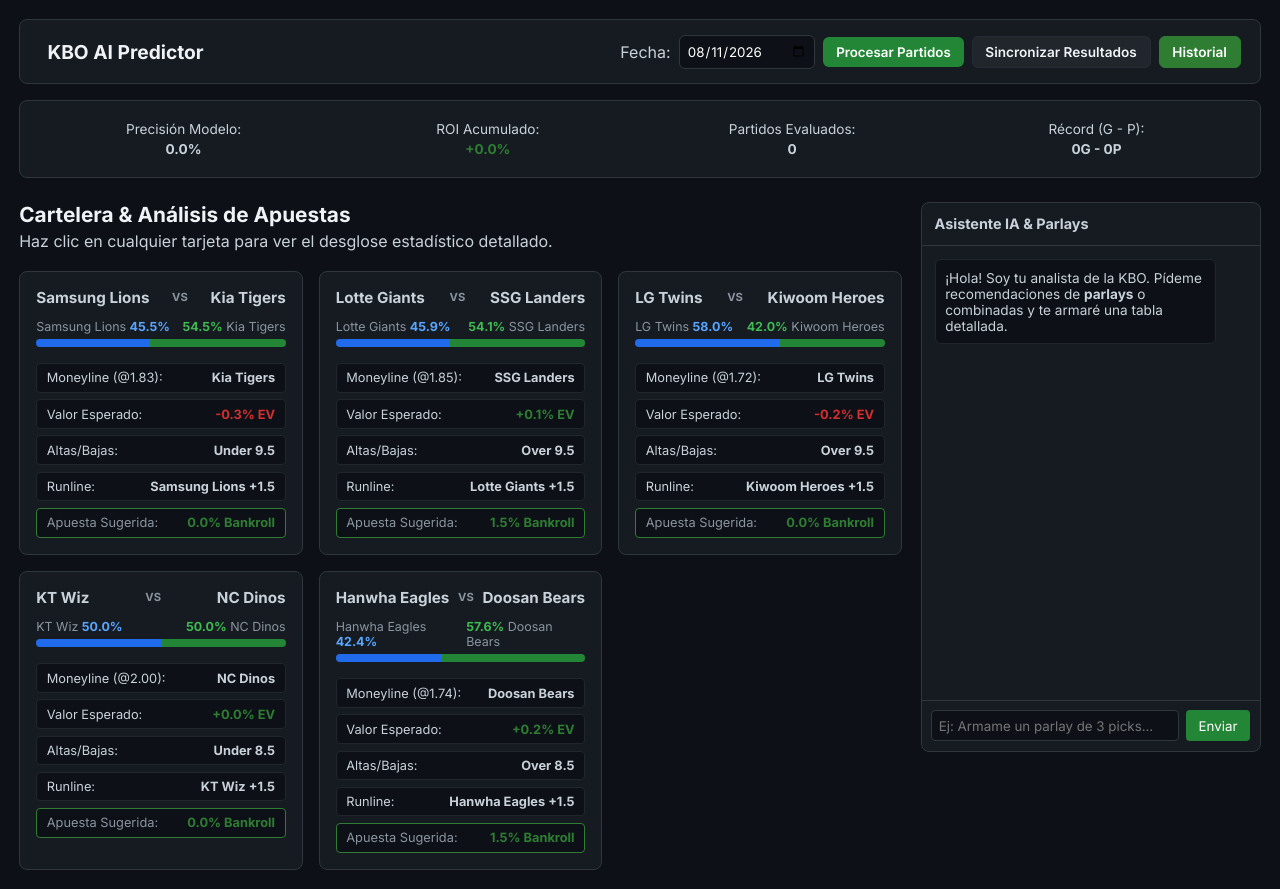
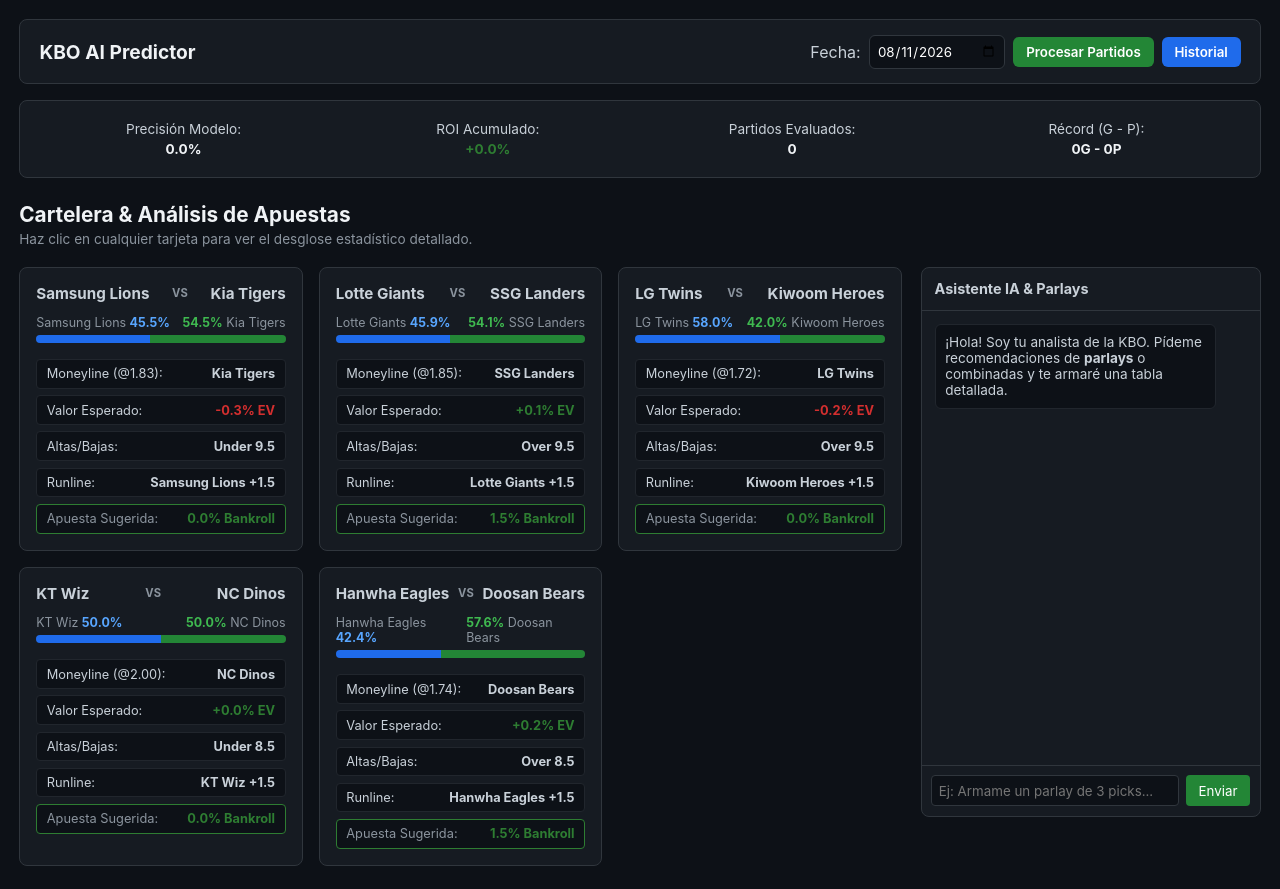
Before and after one commit to diegograciano2805-debug/Analisis-KBO, a Flask app: page / in a window 1280 px wide. After the commit the page ends 866 px from the top, so only its background shows below. Run offline with Flask 3, Linux system fonts and the light colour scheme; data that the repository does not hold is empty.

Commit message:
Flujo simplificado: Evaluacion e historial 100% automaticos

```diff
--- a/app.py
+++ b/app.py
@@ -1,16 +1,16 @@
 from flask import Flask, render_template, request, jsonify
 import os
+import hashlib
 import groq
 from scraper import fetch_live_kbo_data, fetch_kbo_final_scores
 from predict import generar_pronostico_partido
 
 app = Flask(__name__)
 
-# Configuración del cliente Groq API
 GROQ_API_KEY = os.environ.get("GROQ_API_KEY")
 client = groq.Groq(api_key=GROQ_API_KEY) if GROQ_API_KEY else None
 
-# Almacenamiento en memoria para el historial de resultados
+# Base de datos en memoria para el historial automático
 DATABASE_HISTORY = []
 
 @app.route("/")
@@ -25,7 +25,6 @@
     raw_matches = fetch_live_kbo_data(target_date)
 
     if not raw_matches:
-        # Partidos por defecto si el scraper no obtiene datos de la URL
         raw_matches = [
             {"equipo_visitante": "Samsung Lions", "equipo_local": "Kia Tigers", "abridor_visitante": "Won Tae-in", "abridor_local": "James Naile"},
             {"equipo_visitante": "Lotte Giants", "equipo_local": "SSG Landers", "abridor_visitante": "Charlie Barnes", "abridor_local": "Kim Kwang-hyun"},
@@ -34,58 +33,42 @@
             {"equipo_visitante": "Hanwha Eagles", "equipo_local": "Doosan Bears", "abridor_visitante": "Ryu Hyun-jin", "abridor_local": "Gwak Been"}
         ]
 
+    # Intentar obtener marcadores reales de la web
+    real_scores = fetch_kbo_final_scores(target_date)
+
     processed_matches = []
     for match in raw_matches:
         pronostico = generar_pronostico_partido(match)
+        partido_key = f"{pronostico['equipo_visitante']} vs {pronostico['equipo_local']}"
 
-        # Verificar si existe en el historial cargado
-        partido_key = f"{pronostico['equipo_visitante']} vs {pronostico['equipo_local']}"
-        hist_entry = next((item for item in DATABASE_HISTORY if item['partido'] == partido_key and item['fecha'] == target_date), None)
+        # 1. Verificar si existe marcador real en internet
+        if partido_key in real_scores:
+            score = real_scores[partido_key]
+            ganador_real = score["ganador_real"]
+            pronostico['estado'] = "GANADA" if ganador_real == pronostico['favorito_pronostico'] else "PERDIDA"
+            pronostico['resultado_carreras'] = f"{score['away_runs']} - {score['home_runs']}"
+        else:
+            # Si no hay marcador (fecha futura o partido no comenzado)
+            pronostico['estado'] = 'PENDIENTE'
+            pronostico['resultado_carreras'] = 'vs'
 
-        if hist_entry:
-            pronostico['estado'] = hist_entry['estado']
-            pronostico['resultado_carreras'] = hist_entry['resultado_carreras']
-        else:
-            pronostico['estado'] = 'PENDIENTE'
+        # 2. Registrar automáticamente en el historial si ya se resolvió
+        if pronostico['estado'] in ['GANADA', 'PERDIDA']:
+            existing = next((item for item in DATABASE_HISTORY if item['partido'] == partido_key and item['fecha'] == target_date), None)
+            if not existing:
+                DATABASE_HISTORY.append({
+                    "fecha": target_date,
+                    "partido": partido_key,
+                    "favorito_pronostico": pronostico["favorito_pronostico"],
+                    "momio_decimal": pronostico["momio_decimal"],
+                    "stake_sugerido": pronostico["stake_sugerido"],
+                    "resultado_carreras": pronostico["resultado_carreras"],
+                    "estado": pronostico["estado"]
+                })
 
         processed_matches.append(pronostico)
 
     return jsonify({"partidos": processed_matches})
-
-@app.route("/api/sync-results", methods=["POST"])
-def sync_results():
-    data = request.json or {}
-    target_date = data.get("fecha", "2026-08-11")
-
-    scores = fetch_kbo_final_scores(target_date)
-
-    for partido_key, score_info in scores.items():
-        existing = next((item for item in DATABASE_HISTORY if item['partido'] == partido_key and item['fecha'] == target_date), None)
-
-        # Determinar si el pronóstico acertó
-        away_team, home_team = partido_key.split(" vs ")
-        # Favorito según lógica del modelo
-        pronostico_sample = generar_pronostico_partido({"equipo_visitante": away_team, "equipo_local": home_team})
-        ganador_pronosticado = pronostico_sample["favorito_pronostico"]
-
-        estado = "GANADA" if score_info["ganador_real"] == ganador_pronosticado else "PERDIDA"
-        carreras_str = f"{score_info['away_runs']} - {score_info['home_runs']}"
-
-        if existing:
-            existing['estado'] = estado
-            existing['resultado_carreras'] = carreras_str
-        else:
-            DATABASE_HISTORY.append({
-                "fecha": target_date,
-                "partido": partido_key,
-                "favorito_pronostico": ganador_pronosticado,
-                "momio_decimal": pronostico_sample["momio_decimal"],
-                "stake_sugerido": pronostico_sample["stake_sugerido"],
-                "resultado_carreras": carreras_str,
-                "estado": estado
-            })
-
-    return jsonify({"status": "ok", "synced_count": len(scores)})
 
 @app.route("/api/metrics", methods=["GET"])
 def metrics_endpoint():
@@ -105,14 +88,12 @@
     perdidas = total - ganadas
     precision = round((ganadas / total) * 100, 1)
 
-    # Cálculo aproximado de ROI
     ganancia_unidades = (ganadas * 0.85) - perdidas
     roi = round((ganancia_unidades / total) * 100, 1)
-    roi_str = f"+{roi}%" if roi >= 0 else f"{roi}%"
 
     return jsonify({
         "precision": f"{precision}%",
-        "roi_promedio": roi_str,
+        "roi_promedio": f"+{roi}%" if roi >= 0 else f"{roi}%",
         "partidos_evaluados": total,
         "ganadas": ganadas,
         "perdidas": perdidas
@@ -128,21 +109,20 @@
     user_msg = data.get("message", "")
 
     if not client:
-        return jsonify({"response": "La API Key de Groq no está configurada en las variables de entorno."})
+        return jsonify({"response": "La API Key de Groq no está configurada."})
 
     try:
         response = client.chat.completions.create(
             model="llama-3.3-70b-versatile",
             messages=[
-                {"role": "system", "content": "Eres un analista experto en la KBO (Liga Coreana de Béisbol) y apuestas deportivas. Ofreces respuestas claras, estructuradas y recomendaciones de parlays bien argumentadas."},
+                {"role": "system", "content": "Eres un analista experto en la KBO (Liga Coreana de Béisbol). Ofreces análisis tácticos y recomendaciones de parlay claras."},
                 {"role": "user", "content": user_msg}
             ],
             temperature=0.4
         )
-        reply = response.choices[0].message.content
-        return jsonify({"response": reply})
+        return jsonify({"response": response.choices[0].message.content})
     except Exception as e:
-        return jsonify({"response": f"Error al procesar consulta con IA: {str(e)}"})
+        return jsonify({"response": f"Error en la consulta: {str(e)}"})
 
 if __name__ == "__main__":
     app.run(debug=True)
--- a/templates/index.html
+++ b/templates/index.html
@@ -5,30 +5,25 @@
     <meta name="viewport" content="width=device-width, initial-scale=1.0">
     <title>KBO AI Analytics & Betting Predictor</title>
     <link rel="stylesheet" href="{{ url_for('static', filename='style.css') }}">
-    <link href="https://fonts.googleapis.com/css2?family=Inter:wght@400;600;700;800&display=swap" rel="stylesheet">
     <script src="https://cdn.jsdelivr.net/npm/marked/marked.min.js"></script>
 </head>
 <body>
-
-    <header class="navbar">
+    <div class="navbar">
         <div class="logo">
-            <span class="logo-icon"></span>
             <h1>KBO AI Predictor</h1>
         </div>
         <div class="date-picker-wrapper">
             <label for="game-date">Fecha:</label>
             <input type="date" id="game-date" value="2026-08-11">
-            <button onclick="cargarPronosticos()" class="btn-primary">Procesar Partidos</button>
-            <button onclick="sincronizarResultados()" class="btn-secondary" style="background:#21262d; border:1px solid #262c36; color:#f0f3f6; padding:0.45rem 0.8rem; border-radius:6px; font-weight:600; font-size:0.85rem; cursor:pointer;">Sincronizar Resultados</button>
-            <button onclick="abrirHistorial()" class="btn-secondary" style="background:#2e7d32; border:1px solid #2e7d32; color:#ffffff; padding:0.45rem 0.8rem; border-radius:6px; font-weight:600; font-size:0.85rem; cursor:pointer;">Historial</button>
+            <button class="btn-primary" onclick="cargarPronosticos()">Procesar Partidos</button>
+            <button class="btn-primary" style="background:#1f6beb;" onclick="abrirHistorial()">Historial</button>
         </div>
-    </header>
+    </div>
 
-    <!-- Barra de Tracking de Rendimiento (ROI / Aciertos) -->
     <div class="stats-bar">
         <div class="stat-item">
             <span>Precisión Modelo:</span>
-            <strong id="stat-precision">0.0%</strong>
+            <strong id="stat-precision" style="color: #f0f3f6;">0.0%</strong>
         </div>
         <div class="stat-item">
             <span>ROI Acumulado:</span>
@@ -36,87 +31,75 @@
         </div>
         <div class="stat-item">
             <span>Partidos Evaluados:</span>
-            <strong id="stat-evaluados">0</strong>
+            <strong id="stat-evaluados" style="color: #f0f3f6;">0</strong>
         </div>
         <div class="stat-item">
             <span>Récord (G - P):</span>
-            <strong id="stat-record">0G - 0P</strong>
+            <strong id="stat-record" style="color: #f0f3f6;">0G - 0P</strong>
         </div>
     </div>
 
-    <main class="dashboard-layout">
-        <section class="main-content">
     <div class="dashboard-header">
         <h2>Cartelera & Análisis de Apuestas</h2>
-                <p>Haz clic en cualquier tarjeta para ver el desglose estadístico detallado.</p>
+        <p style="font-size: 0.85rem; color: #8b949e;">Haz clic en cualquier tarjeta para ver el desglose estadístico detallado.</p>
     </div>
 
-            <div id="loading" class="loading-spinner hidden">
-                <div class="spinner"></div>
-                <p>Calculando métricas y ejecutando simulación...</p>
+    <div class="dashboard-layout">
+        <div class="main-content">
+            <div id="loading" class="hidden" style="text-align: center; padding: 2rem;">
+                <p>Cargando datos de la KBO y ejecutando modelo predictivo...</p>
+            </div>
+            <div id="games-container" class="games-grid"></div>
         </div>
 
-            <div id="games-container" class="games-grid">
-                <!-- Tarjetas -->
-            </div>
-        </section>
-
-        <aside class="sidebar-chat">
         <div class="chat-panel">
-                <div class="chat-panel-header">
-                    <span>Asistente IA & Parlays</span>
-                </div>
-                <div id="chat-messages" class="chat-messages">
+            <div class="chat-panel-header">Asistente IA & Parlays</div>
+            <div class="chat-messages" id="chat-messages">
                 <div class="message bot-message">
                     ¡Hola! Soy tu analista de la KBO. Pídeme recomendaciones de <strong>parlays</strong> o combinadas y te armaré una tabla detallada.
                 </div>
             </div>
             <div class="chat-input-area">
                 <input type="text" id="chat-input" placeholder="Ej: Armame un parlay de 3 picks..." onkeypress="handleKeyPress(event)">
-                    <button onclick="sendMessage()" class="btn-send">Enviar</button>
-                </div>
-            </div>
-        </aside>
-    </main>
-
-    <!-- Modal Emergente de Desglose Estadístico -->
-    <div id="match-modal" class="modal-backdrop hidden" onclick="closeModal(event)">
-        <div class="modal-content" onclick="event.stopPropagation()">
-            <div class="modal-header">
-                <h3 id="modal-title">Desglose del Partido</h3>
-                <button onclick="closeModalDirect()" class="btn-close">&times;</button>
-            </div>
-            <div class="modal-body" id="modal-body">
-                <!-- Contenido dinámico -->
+                <button class="btn-send" onclick="sendMessage()">Enviar</button>
             </div>
         </div>
     </div>
 
-    <!-- Modal Emergente de Historial -->
+    <!-- Modal Historial -->
     <div id="history-modal" class="modal-backdrop hidden" onclick="cerrarHistorialModal(event)">
-        <div class="modal-content" style="max-width: 800px; width: 95%;" onclick="event.stopPropagation()">
+        <div class="modal-content" style="max-width: 750px;">
             <div class="modal-header">
-                <h3>Historial Completo de Apuestas</h3>
-                <button onclick="cerrarHistorial()" class="btn-close">&times;</button>
+                <h3>Historial de Pronósticos y Evaluación</h3>
+                <button class="btn-close" onclick="cerrarHistorial()">&times;</button>
             </div>
-            <div class="modal-body" style="max-height: 450px; overflow-y: auto;">
-                <table style="width: 100%; font-size: 0.82rem;">
+            <div style="max-height: 400px; overflow-y: auto;">
+                <table>
                     <thead>
-                        <tr style="background-color: #21262d;">
+                        <tr>
                             <th>Fecha</th>
                             <th>Partido</th>
-                            <th>Pick Favorito</th>
+                            <th>Pronóstico</th>
                             <th>Momio</th>
                             <th>Stake</th>
-                            <th>Resultado Real</th>
-                            <th>Estado</th>
+                            <th>Marcador</th>
+                            <th>Resultado</th>
                         </tr>
                     </thead>
-                    <tbody id="history-table-body">
-                        <!-- Filas dinámicas -->
-                    </tbody>
+                    <tbody id="history-table-body"></tbody>
                 </table>
             </div>
+        </div>
+    </div>
+
+    <!-- Modal Detalle Partido -->
+    <div id="match-modal" class="modal-backdrop hidden" onclick="closeModal(event)">
+        <div class="modal-content">
+            <div class="modal-header">
+                <h3 id="modal-title">Detalle del Partido</h3>
+                <button class="btn-close" onclick="closeModalDirect()">&times;</button>
+            </div>
+            <div id="modal-body"></div>
         </div>
     </div>
 
```
Lines whose indentation alone changed are shown as unchanged.
